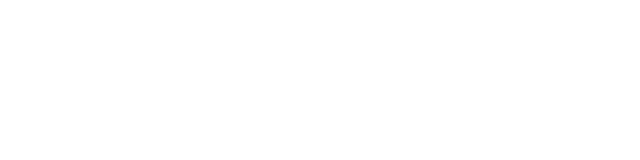
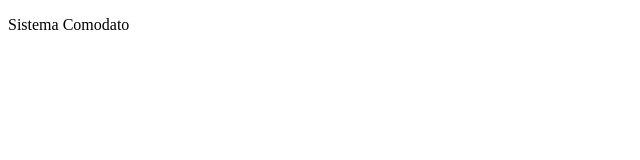
Before and after one commit to GabrielPaduan/Sistema_Comodato, a React (Create React App) app in the folder frontend/: page /pagina-inicial in a window 1280 px wide. Shown: the top 160 px of the page, without its empty margins (0-640 px from the left). Built offline with nearby package versions, Linux system fonts and the light colour scheme.

Commit message:
Adicionado react-router-dom

```diff
--- a/frontend/public/index.html
+++ b/frontend/public/index.html
@@ -1,43 +1,22 @@
 <!DOCTYPE html>
-<html lang="en">
+<html lang="pt-BR">
   <head>
     <meta charset="utf-8" />
     <link rel="icon" href="%PUBLIC_URL%/favicon.ico" />
     <meta name="viewport" content="width=device-width, initial-scale=1" />
     <meta name="theme-color" content="#000000" />
     <meta
-      name="description"
-      content="Web site created using create-react-app"
+      name="Sistema Comodato"
+      content="Aplicação para gestão de comodatos"
     />
     <link rel="apple-touch-icon" href="%PUBLIC_URL%/logo192.png" />
-    <!--
-      manifest.json provides metadata used when your web app is installed on a
-      user's mobile device or desktop. See https://developers.google.com/web/fundamentals/web-app-manifest/
-    -->
+
     <link rel="manifest" href="%PUBLIC_URL%/manifest.json" />
-    <!--
-      Notice the use of %PUBLIC_URL% in the tags above.
-      It will be replaced with the URL of the `public` folder during the build.
-      Only files inside the `public` folder can be referenced from the HTML.
 
-      Unlike "/favicon.ico" or "favicon.ico", "%PUBLIC_URL%/favicon.ico" will
-      work correctly both with client-side routing and a non-root public URL.
-      Learn how to configure a non-root public URL by running `npm run build`.
-    -->
-    <title>React App</title>
+    <title>Sistema Comodato</title>
   </head>
   <body>
-    <noscript>You need to enable JavaScript to run this app.</noscript>
+    <noscript>Você precisar ativar o JavaScript para executar essa aplicação.</noscript>
     <div id="root"></div>
-    <!--
-      This HTML file is a template.
-      If you open it directly in the browser, you will see an empty page.
-
-      You can add webfonts, meta tags, or analytics to this file.
-      The build step will place the bundled scripts into the <body> tag.
-
-      To begin the development, run `npm start` or `yarn start`.
-      To create a production bundle, use `npm run build` or `yarn build`.
-    -->
   </body>
 </html>
--- a/frontend/src/App.tsx
+++ b/frontend/src/App.tsx
@@ -1,6 +1,10 @@
+import { BrowserRouter } from "react-router-dom";
+import { AppRoutes } from "./routes";
+
 export const App = () => {
   return (
-    <div className="App">
-    </div>
+    <BrowserRouter>
+      <AppRoutes/>
+    </BrowserRouter>
   );
 }
--- a/frontend/src/routes/index.tsx
+++ b/frontend/src/routes/index.tsx
@@ -1 +1,10 @@
-export {};
+import { Navigate, Route, Routes } from "react-router-dom";
+
+export const AppRoutes = () => {
+  return (
+    <Routes>
+        <Route path="/pagina-inicial" element={<p>Sistema Comodato</p>} />
+        <Route path="/*" element={<Navigate to="/pagina-inicial"/>} />
+    </Routes>
+ );
+}
```
